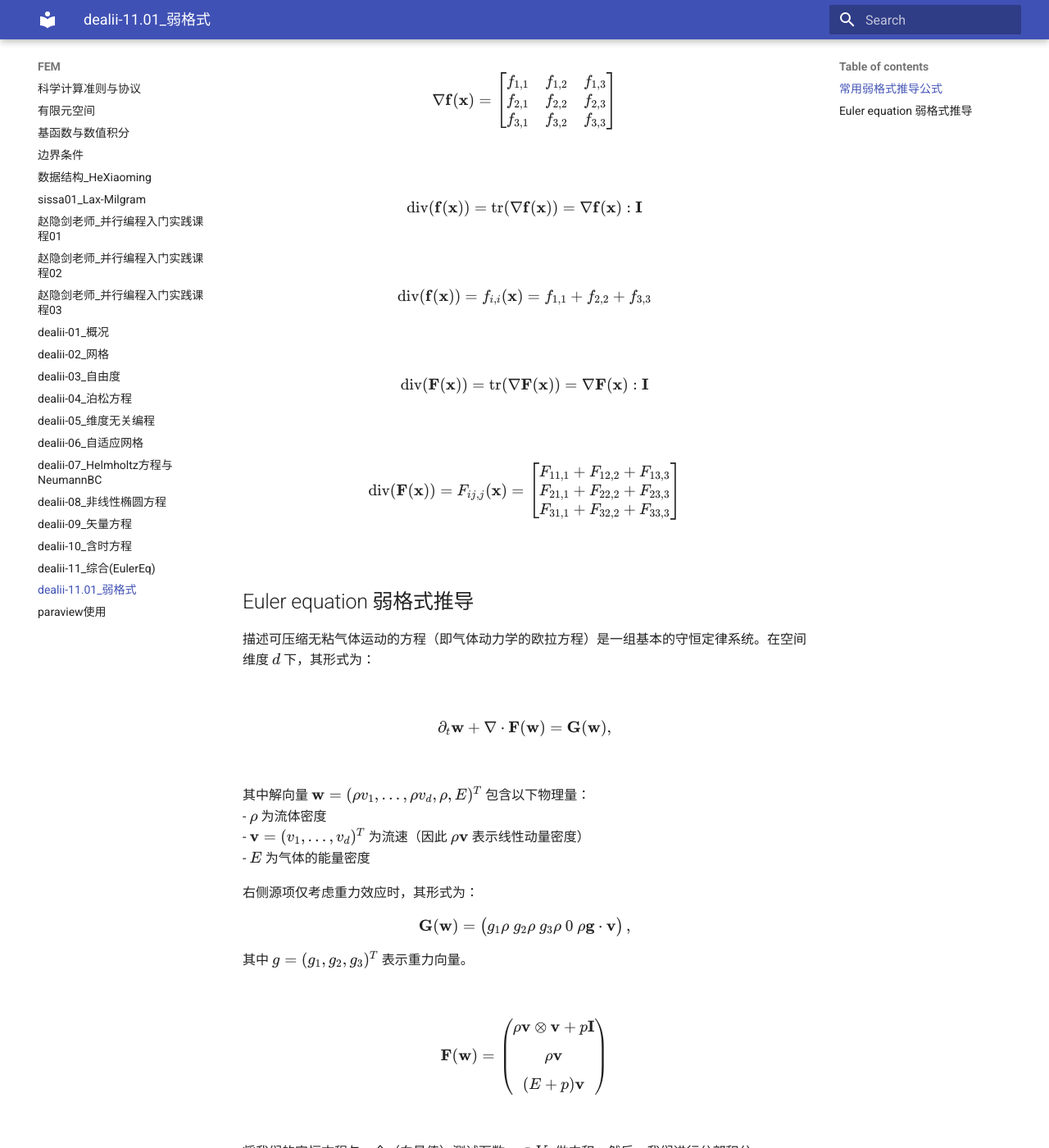
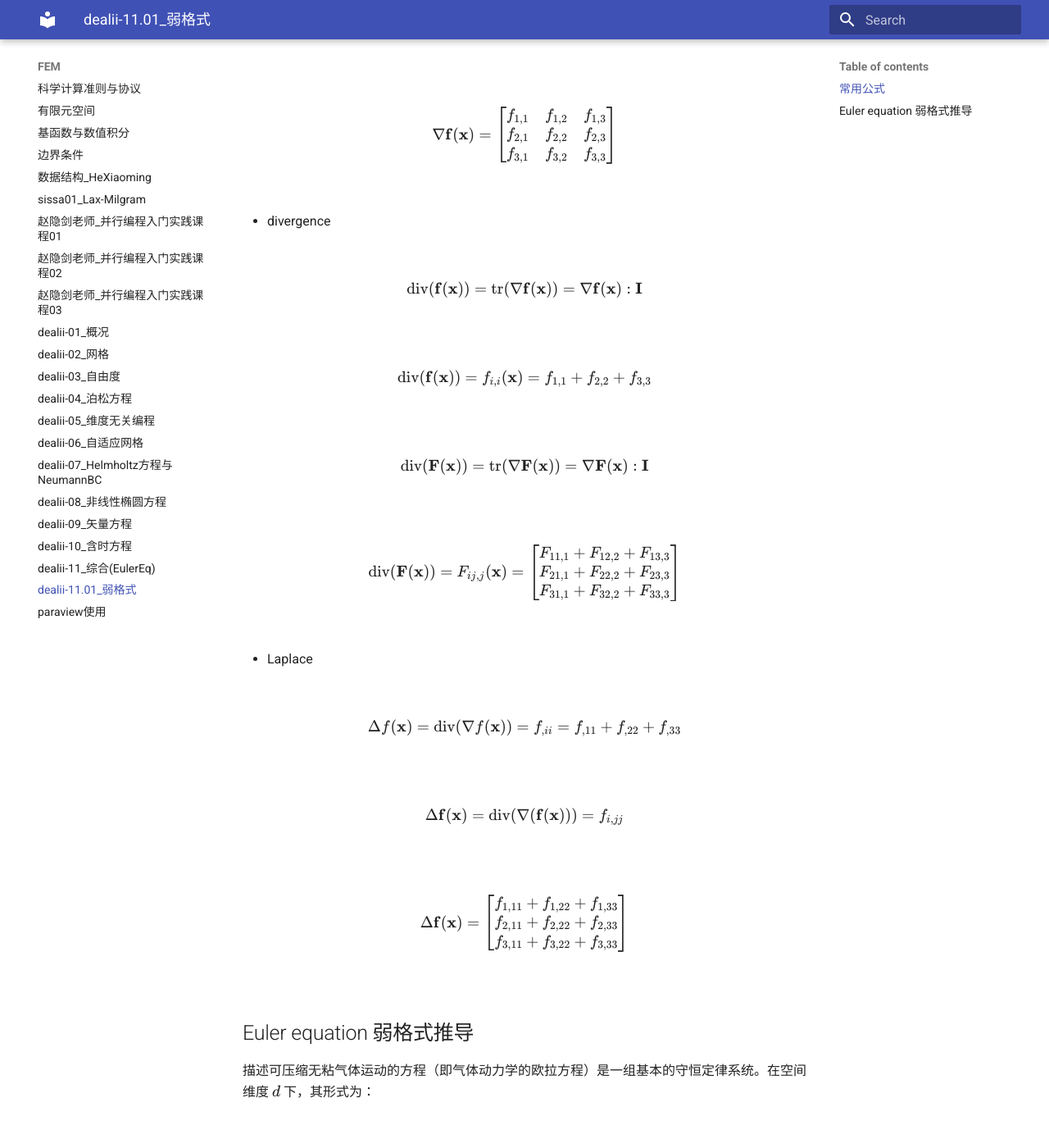
Before and after one commit to ymma98/technotes, an MkDocs documentation site: the page built from docs/FEM/dealii-11.01_弱格式.md, in a window 1280 px wide and 1400 px high, scrolled down 747 px. Shown: the whole window at 82% size. Built offline with MkDocs 1.6.1 and Material for MkDocs 9.7.7, drawn with Linux system fonts in a browser that asks for light colours; some of the changed text lies outside the part shown.

Commit message:
docs/FEM/dealii-11.01_弱格式.md updated from https://stackedit.cn/

```diff
--- a/docs/FEM/dealii-11.01_弱格式.md
+++ b/docs/FEM/dealii-11.01_弱格式.md
@@ -2,7 +2,9 @@
 
 > step-33 几乎包含了所有构造有限元求解器需要掌握的内容, 因此详细学习该 tutorial.
 
-## 常用弱格式推导公式
+## 常用公式
+
+* gradient
 
 $$
 \nabla f(\mathbf{x}) = \frac{\partial f(\mathbf{x})}{\partial x_i} = f_{,i}(\mathbf{x}) \mathbf{e}_i
@@ -30,6 +32,8 @@ $$
 \end{bmatrix}
 $$
 
+* divergence
+
 $$
 \text{div}(\mathbf{f}(\mathbf{x})) = \text{tr}(\nabla \mathbf{f}(\mathbf{x})) = \nabla \mathbf{f}(\mathbf{x}) : \mathbf{I}
 $$
@@ -50,6 +54,26 @@ $$
     F_{31,1} + F_{32,2} + F_{33,3}
 \end{bmatrix}
 $$
+
+* Laplace
+
+$$
+\Delta f(\mathbf{x}) = \text{div}(\nabla f(\mathbf{x})) = f_{,ii} = f_{,11} + f_{,22} + f_{,33}
+$$
+
+$$
+\Delta \mathbf{f}(\mathbf{x}) = \text{div}(\nabla (\mathbf{f}(\mathbf{x}))) = f_{i,jj}
+$$
+
+$$
+\Delta \mathbf{f}(\mathbf{x}) =
+\begin{bmatrix}
+    f_{1,11} + f_{1,22} + f_{1,33} \\
+    f_{2,11} + f_{2,22} + f_{2,33} \\
+    f_{3,11} + f_{3,22} + f_{3,33}
+\end{bmatrix}
+$$
+
 
 
 
```
Also changed, not shown: other parts of docs/FEM/dealii-11.01_弱格式.md (+3 -3 lines).
